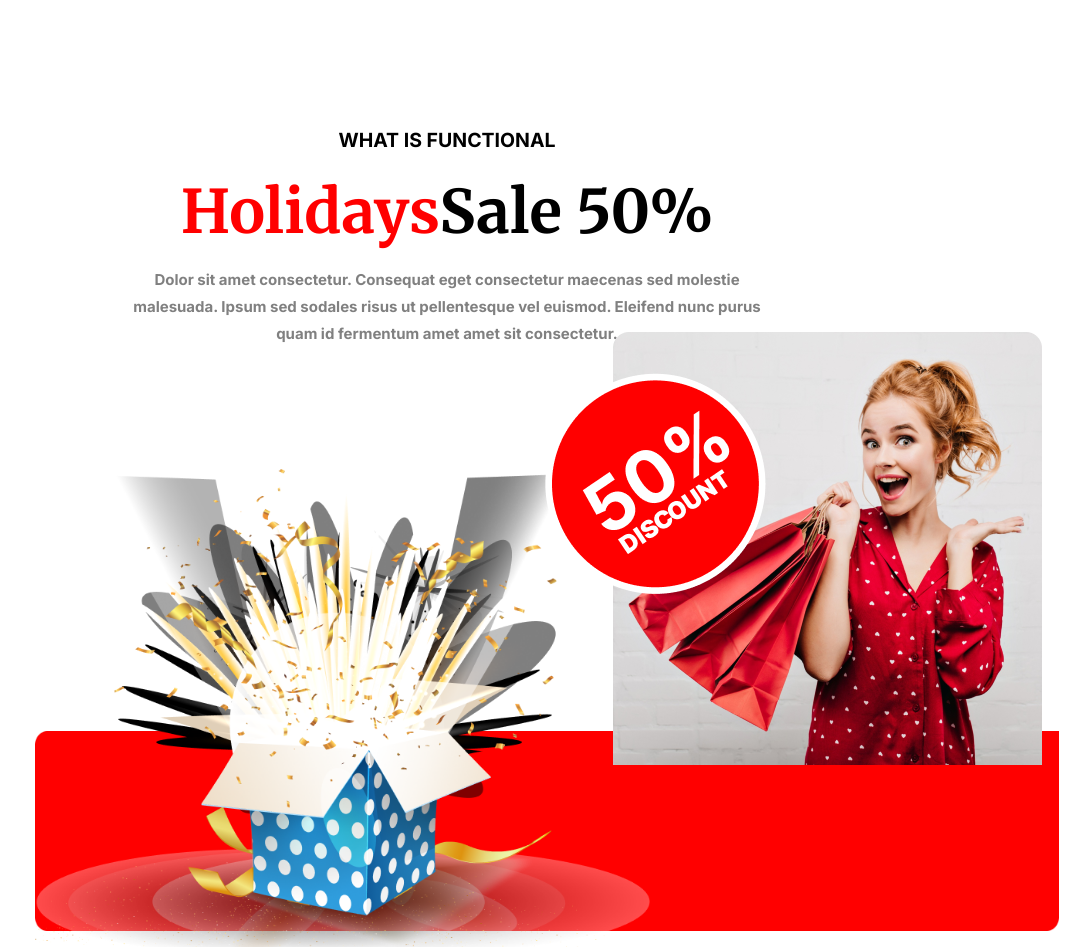
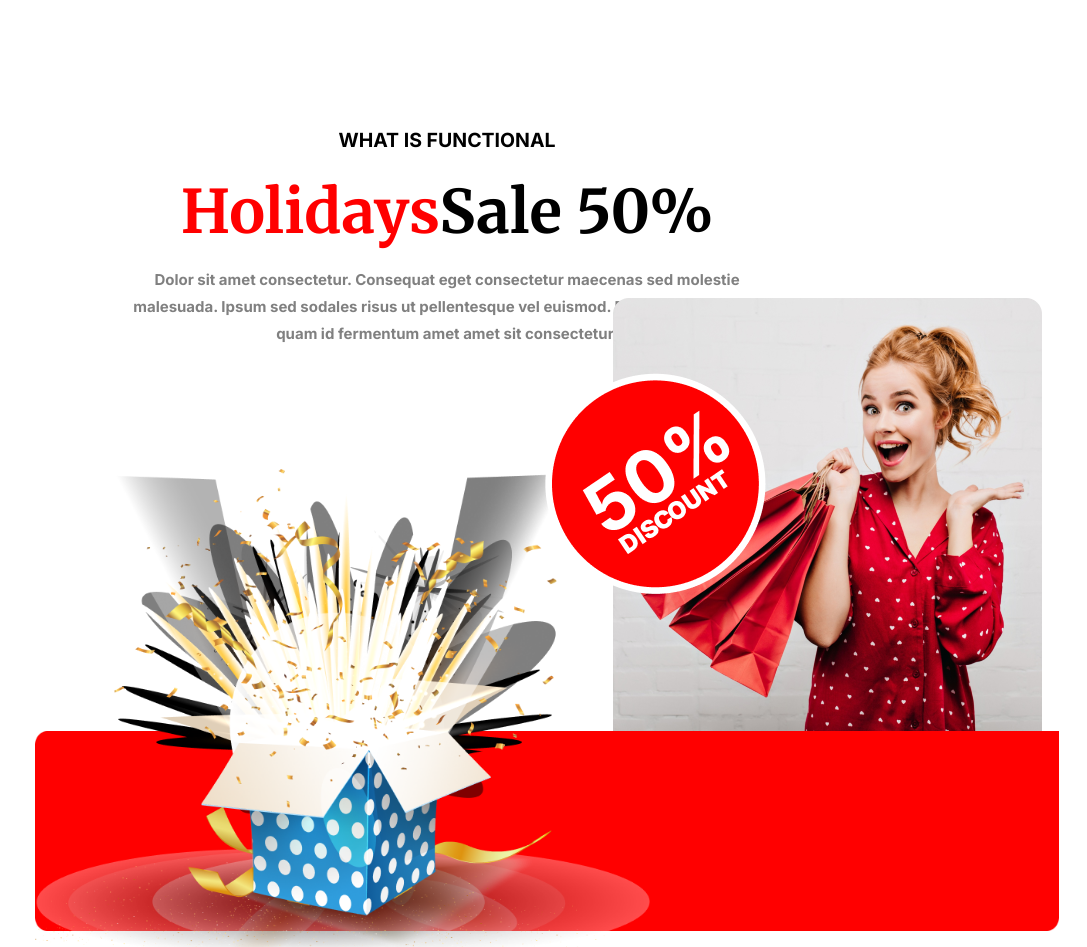
Before and after one commit to mdsabbirahmedbd/Assaignment-one, a plain HTML site: page index.html in a window 1280 px wide. Shown: the part 3732-4679 px from the top of the page, without its empty margins (193-1280 px from the left). Drawn offline with Linux system fonts and the light colour scheme.

Commit message:
provlem solve

```diff
--- a/style.css
+++ b/style.css
@@ -269,7 +269,7 @@ display: flex;
     /* right: -90px; */
     right: -6.5vw;
     z-index: 100;
-    bottom: 13vw;
+    top: -433px;
 }
 .img3{
     position: absolute;
```
